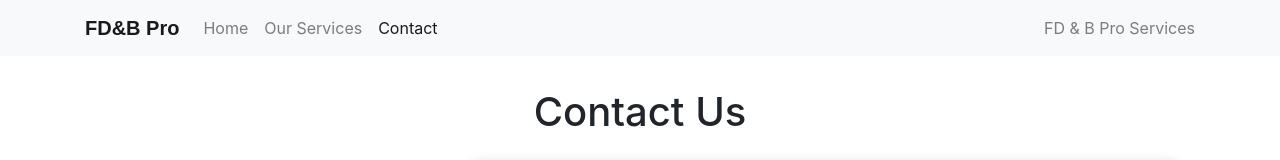
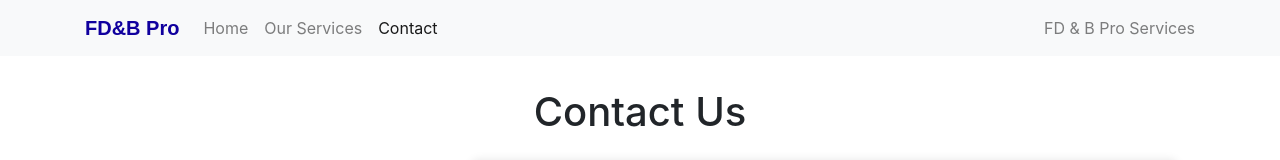
Before and after one commit to teefx/fdb-pro, a plain HTML site: page contact us.html in a window 1280 px wide. Shown: the top 160 px of the page. Drawn offline with nearby package versions, Linux system fonts and the light colour scheme.

```diff
--- a/styles.css
+++ b/styles.css
@@ -10,7 +10,7 @@
 .navbar-brand {
   font-family: montserrat, Arial, Helvetica, sans-serif;
   font-weight: 600;
-  color: rgb(16, 0, 158);
+  color: rgb(16, 0, 158) !important;
 }
 
 .HeroBannerContainer {
```
